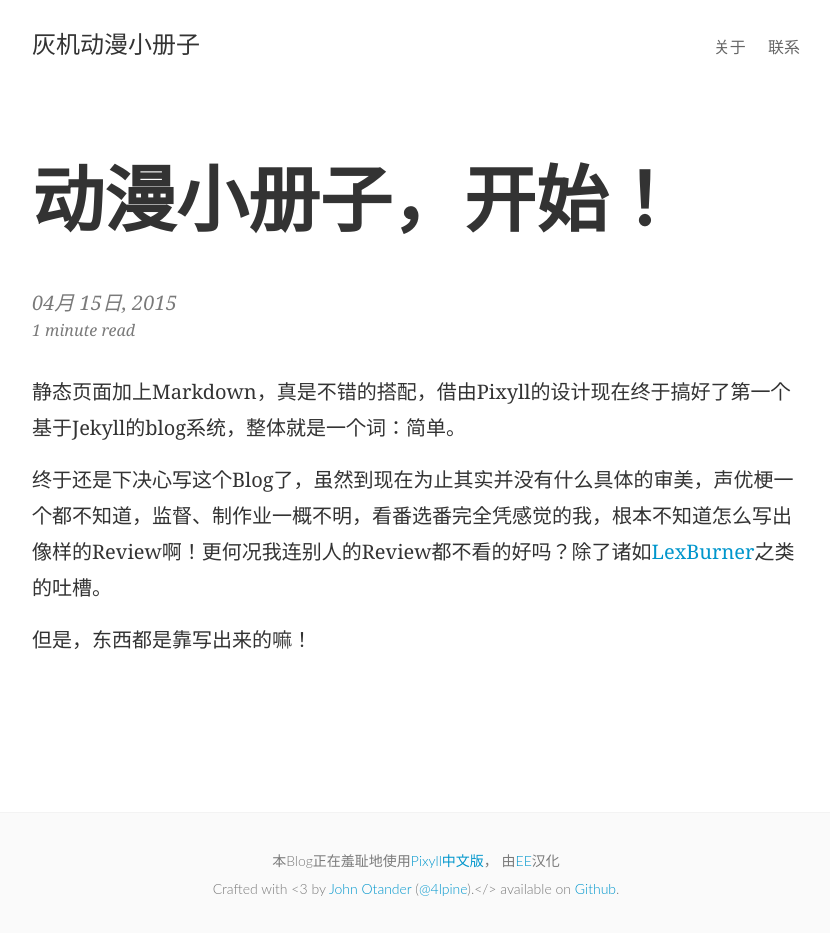
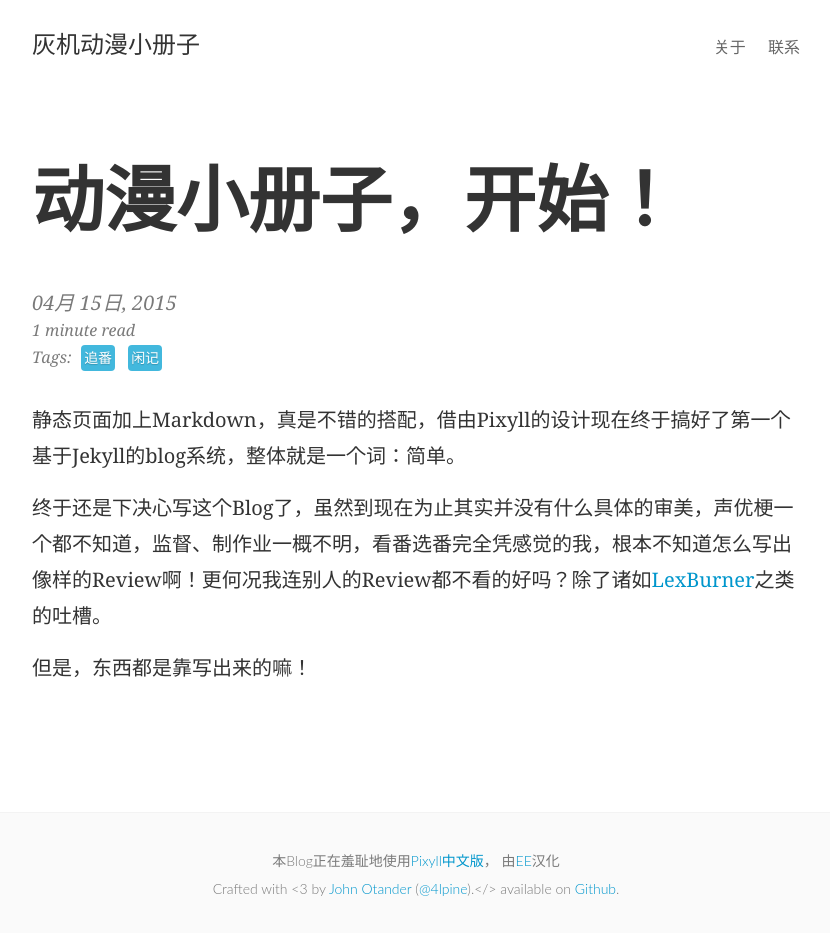
Before and after one commit to ftanime/ftanime.github.io, a Jekyll site: the page built from _posts/2015-04-15-start.md, in a window 1280 px wide. Shown: the whole page, without its empty margins (224-1054 px from the left). Built offline with Jekyll 4.4.1, drawn with Linux system fonts in a browser that asks for light colours; some web fonts are replaced.

Commit message:
Tag css style update
Including tags in each post, and updated the CSS style for tags

```diff
--- a/_layouts/post.html
+++ b/_layouts/post.html
@@ -17,7 +17,8 @@ layout: default
   {% if page.update_date %}
     <span class="post-meta">Updated: {{ page.update_date | date: "%m月 %d日, %Y" }}</span><br>
   {% endif %}
-  <span class="post-meta small">{{ minutes }} minute read</span>
+  <span class="post-meta small">{{ minutes }} minute read</span> <br>
+  <span class="post-meta small">Tags:</span> {% for tags in page.tags %} <span class = "tag">{{ tags }}</span> {% endfor %}
 </div>
 
 <article class="post-content">
--- a/_posts/2015-04-15-start.md
+++ b/_posts/2015-04-15-start.md
@@ -3,7 +3,7 @@ layout:     post
 title:      动漫小册子，开始！
 date:       2015-04-15 22:54:00
 summary:    终于设置好了Github的页面，这样可以比较愉快地写动漫的感想了。
-tags:       追番
+tags:		[追番, 闲记]
 ---
 
 静态页面加上Markdown，真是不错的搭配，借由Pixyll的设计现在终于搞好了第一个基于Jekyll的blog系统，整体就是一个词：简单。
--- a/_sass/_main.scss
+++ b/_sass/_main.scss
@@ -162,6 +162,16 @@ body {
 
 .wrap .measure {
   margin: 0 auto;
+}
+
+.tag {
+  font-size: 0.875rem;
+  color: white;
+  border-radius: 4px;
+  padding: 0.2rem;
+  margin: 0.2rem;
+  text-shadow: 0 1px 1px rgba(0, 0, 0, 0.2);
+  background: rgb(66, 184, 221); /* this is a light blue */
 }
 
 .meta,
```
Also changed, not shown: 2 other files.
